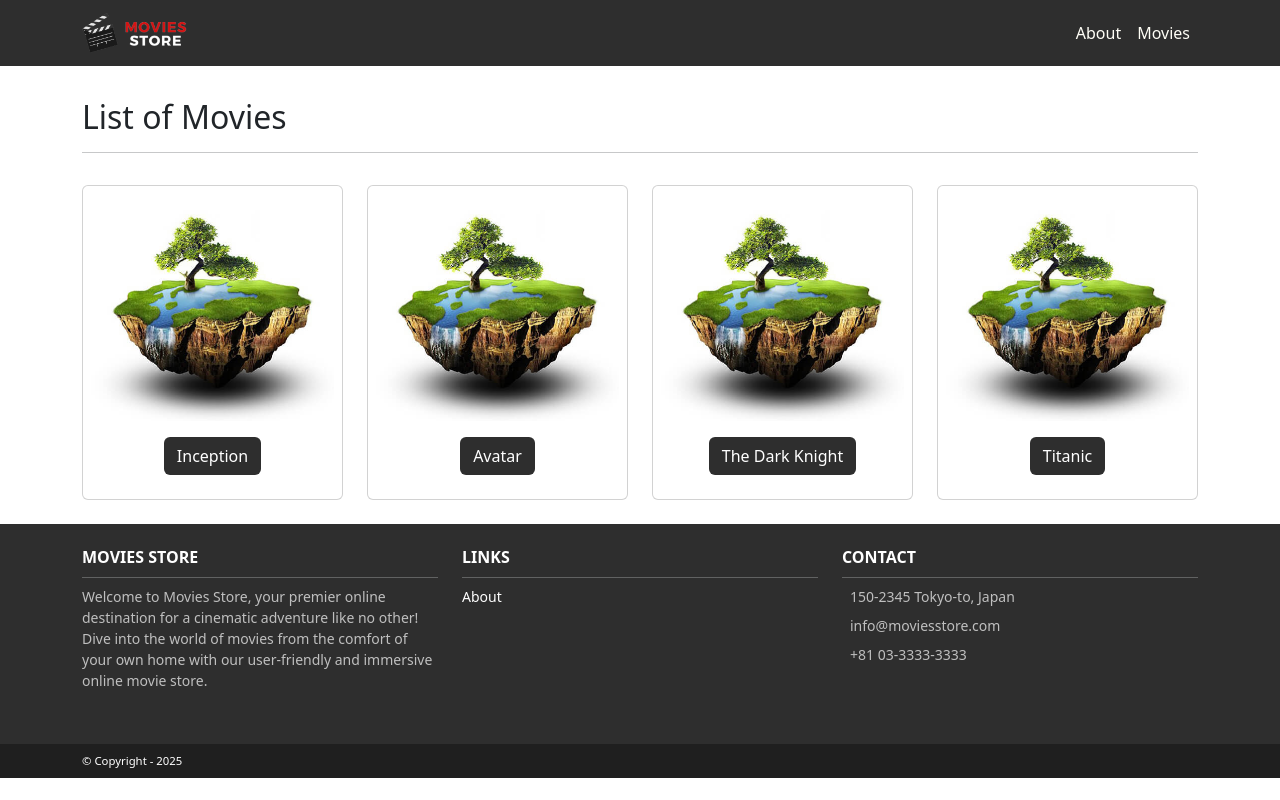
After one commit to TheRealBKJ/GTMoviesStores, a Django app: page /movies/ in a window 1280 px wide. The commit adds this page. Run offline with Django 5.2, Linux system fonts and the light colour scheme; some libraries are stand-ins or nearby versions; some web fonts are replaced.

Commit message:
added home page to movies

```diff
--- /dev/null
+++ b/moviesstore/movies/templates/movies/index.html
@@ -0,0 +1,30 @@
+{% extends 'base.html' %}
+{% block content %}
+{% load static %}
+<div class="p-3">
+  <div class="container">
+    <div class="row mt-3">
+      <div class="col mx-auto mb-3">
+        <h2>List of Movies</h2>
+        <hr />
+      </div>
+    </div>
+    <div class="row">
+      {% for movie in template_data.movies %}
+      <div class="col-md-4 col-lg-3 mb-2">
+        <div class="p-2 card align-items-center pt-4">
+          <img src="{% static 'img/about.jpg' %}"
+            class="card-img-top rounded">
+          <div class="card-body text-center">
+            <a href="{% url 'movies.show' id=movie.id %}"
+              class="btn bg-dark text-white">
+              {{ movie.name }}
+            </a>
+          </div>
+        </div>
+      </div>
+      {% endfor %}
+    </div>
+  </div>
+</div>
+{% endblock content %}
--- /dev/null
+++ b/moviesstore/movies/urls.py
@@ -0,0 +1,6 @@
+from django.urls import path
+from . import views
+urlpatterns = [
+    path('', views.index, name='movies.index'),
+    path('<int:id>/', views.show, name='movies.show'),
+]
--- a/moviesstore/movies/views.py
+++ b/moviesstore/movies/views.py
@@ -1,3 +1,35 @@
 from django.shortcuts import render
 
 # Create your views here.
+movies = [
+    {
+        'id': 1, 'name': 'Inception', 'price': 12,
+        'description': 'A mind-bending heist thriller.'
+    },
+    {
+        'id': 2, 'name': 'Avatar', 'price': 13,
+        'description': 'A journey to a distant world and the battle for resources.'
+    },
+    {
+        'id': 3, 'name': 'The Dark Knight', 'price': 14,
+        'description': 'Gothams vigilante faces the Joker.'
+    },
+    {
+        'id': 4, 'name': 'Titanic', 'price': 11,
+        'description': 'A love story set against the backdrop of the sinking Titanic.',
+    },
+]
+def index(request):
+    template_data = {}
+    template_data['title'] = 'Movies'
+    template_data['movies'] = movies
+    return render(request, 'movies/index.html',
+                  {'template_data': template_data})
+
+def show(request, id):
+    movie = movies[id - 1]
+    template_data = {}
+    template_data['title'] = movie['name']
+    template_data['movie'] = movie
+    return render(request, 'movies/show.html',
+                  {'template_data': template_data})
--- a/moviesstore/moviesstore/settings.py
+++ b/moviesstore/moviesstore/settings.py
@@ -38,6 +38,7 @@ INSTALLED_APPS = [
     'django.contrib.messages',
     'django.contrib.staticfiles',
     'home',
+    'movies',
 ]
 
 MIDDLEWARE = [
--- a/moviesstore/moviesstore/templates/base.html
+++ b/moviesstore/moviesstore/templates/base.html
@@ -36,6 +36,8 @@
     <div class="collapse navbar-collapse" id="navbarNavAltMarkup">
       <div class="navbar-nav" style="margin-left: auto;">
   <a class="nav-link" href="{% url 'home.about' %}">About</a>
+           <a class="nav-link" href=
+              "{% url 'movies.index' %}">Movies</a>
 </div>
 
     </div>
--- a/moviesstore/moviesstore/urls.py
+++ b/moviesstore/moviesstore/urls.py
@@ -23,5 +23,7 @@ from django.urls import path
 
 urlpatterns = [
     path('admin/', admin.site.urls), # Django admin panel
-path('', include('home.urls')), #empty quotations to shwo that its default page
+    path('', include('home.urls')), #empty quotations to show that its default page
+    path('movies/', include('movies.urls'))
+
 ]
```
Also changed, not shown: moviesstore/home/templates/home/index.html (+4 -3 lines), moviesstore/movies/templates/movies/show.html (added, +22 -0 lines).
